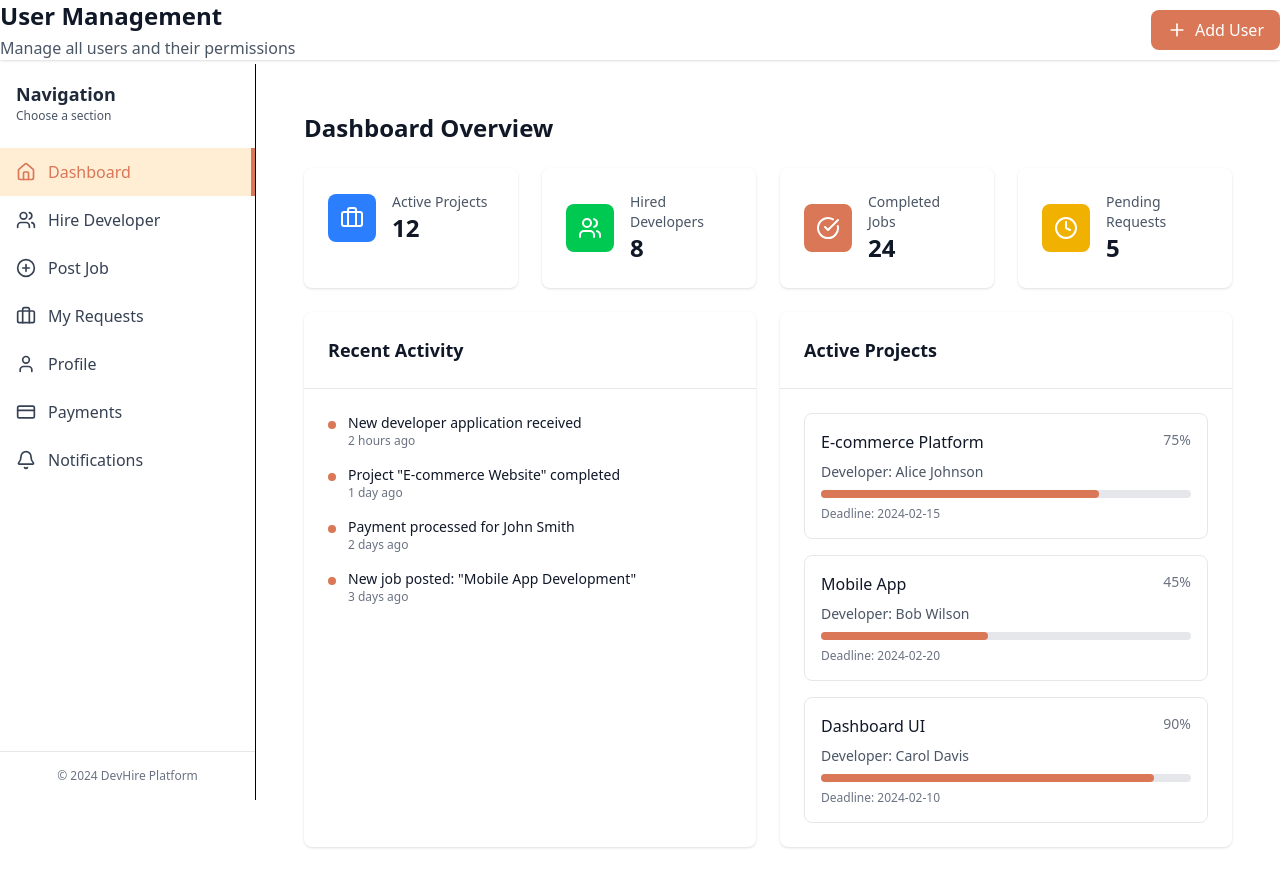
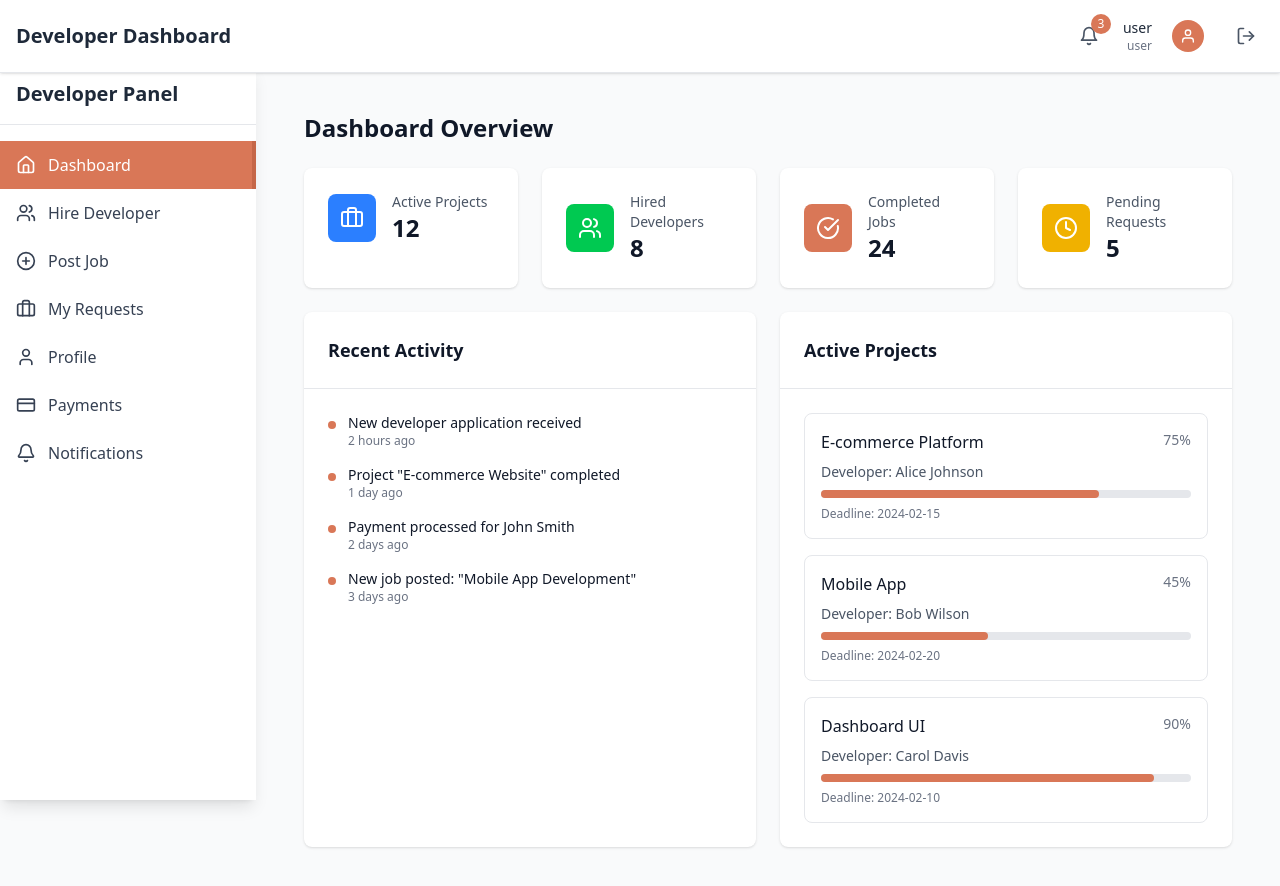
Before and after one commit to pratikshakandel100/Rahul_Group, a React (Vite) app in the folder Frontend/: page /user/dashboard in a window 1280 px wide. Shown: the top 886 px of the page. Built offline with nearby package versions, Linux system fonts and the light colour scheme.

Commit message:
code updated

```diff
--- a/Frontend/src/App.jsx
+++ b/Frontend/src/App.jsx
@@ -14,7 +14,7 @@ import  AdminLayout  from './component/layout/AdminLayout'
 import { Navigate } from "react-router-dom";
 
 // users
-import { UserLayout } from './component/layout/UserLayout'
+import  UserLayout  from './component/layout/UserLayout'
 import DashboardMain from './User/DashboardMain.jsx';
 import HireDeveloper from './User/HireDeveloper.jsx';
 import MyRequests from './User/MyRequests.jsx';
--- /dev/null
+++ b/Frontend/src/component/UserHeader.jsx
@@ -0,0 +1,61 @@
+
+import React from "react";
+import { FiMenu, FiBell, FiUser, FiLogOut } from "react-icons/fi";
+
+const UserHeader = ({ setIsSidebarOpen, developer }) => {
+  return (
+    <header className="fixed top-0 left-0 right-0 bg-white shadow-sm border-b border-gray-200 px-4 py-3 z-40">
+      <div className="flex items-center justify-between">
+        {/* Left side */}
+        <div className="flex items-center">
+          <button
+            onClick={() => setIsSidebarOpen(true)}
+            className="lg:hidden p-2 rounded-md hover:bg-gray-100 mr-2"
+          >
+            <FiMenu size={20} />
+          </button>
+          <h1 className="text-xl font-semibold text-gray-800">
+            Developer Dashboard
+          </h1>
+        </div>
+
+        {/* Right side */}
+        <div className="flex items-center space-x-4">
+          {/* Notifications */}
+          <button className="relative p-2 rounded-full hover:bg-gray-100 transition-colors">
+            <FiBell size={20} className="text-gray-600" />
+            <span className="absolute -top-1 -right-1 bg-[#d97757] text-white text-xs rounded-full h-5 w-5 flex items-center justify-center">
+              3
+            </span>
+          </button>
+
+          {/* Profile dropdown */}
+          <div className="flex items-center space-x-3">
+            <div className="hidden sm:block text-right">
+              <p className="text-sm font-medium text-gray-800">
+                {developer?.name || "John Doe"}
+              </p>
+              <p className="text-xs text-gray-500">
+                {developer?.title || "Full Stack Developer"}
+              </p>
+            </div>
+            <div className="relative">
+              <button className="flex items-center space-x-2 p-2 rounded-full hover:bg-gray-100 transition-colors">
+                <div className="w-8 h-8 bg-[#d97757] rounded-full flex items-center justify-center">
+                  <FiUser size={16} className="text-white" />
+                </div>
+              </button>
+            </div>
+          </div>
+
+          {/* Logout */}
+          <button className="p-2 rounded-full hover:bg-gray-100 transition-colors">
+            <FiLogOut size={20} className="text-gray-600" />
+          </button>
+        </div>
+      </div>
+    </header>
+  );
+};
+
+export default UserHeader;
--- /dev/null
+++ b/Frontend/src/component/UserSlider.jsx
@@ -0,0 +1,74 @@
+
+import React from "react";
+import { NavLink } from "react-router-dom";
+import {
+  User,
+  CrossIcon,
+  Home,
+Users,
+PlusCircle,
+Briefcase,
+CreditCard,
+Bell
+} from "lucide-react";
+
+const menuItems = [
+    { id: 'dashboard', name: 'Dashboard', icon: Home },
+    { id: 'hire-developer', name: 'Hire Developer', icon: Users },
+    { id: 'post-job', name: 'Post Job', icon: PlusCircle },
+    { id: 'my-requests', name: 'My Requests', icon: Briefcase },
+    { id: 'profile', name: 'Profile', icon: User },
+    { id: 'payments', name: 'Payments', icon: CreditCard },
+    { id: 'notifications', name: 'Notifications', icon: Bell },
+];
+
+export const UserSlider = ({ isOpen, setIsSidebarOpen }) => (
+  <>
+    {/* Mobile overlay */}
+    {isOpen && (
+      <div
+        className="fixed inset-0 opacity-50 bg-gray-200/30 z-30 lg:hidden"
+        onClick={() => setIsSidebarOpen(false)}
+      />
+    )}
+    <div
+      className={`
+      fixed top-16 left-0 h-[calc(100vh-4rem)] w-64 bg-white shadow-lg transform transition-transform duration-300 z-30
+      ${isOpen ? "translate-x-0" : "-translate-x-full"}
+      lg:translate-x-0
+    `}
+    >
+      <div className="flex items-center justify-between p-4 border-b border-gray-200">
+        <h2 className="text-xl font-bold text-gray-800">Developer Panel</h2>
+        <button
+          onClick={() => setIsSidebarOpen(false)}
+          className="lg:hidden p-1 rounded-md hover:bg-gray-100"
+        >
+          <CrossIcon size={20} />
+        </button>
+      </div>
+      <nav className="mt-4 overflow-y-auto h-[calc(100%-5rem)]">
+        {menuItems.map((item) => {
+          const Icon = item.icon;
+          return (
+            <NavLink
+              key={item.id}
+              to={`/user/${item.id}`}
+              className={({ isActive }) =>
+                `w-full flex items-center px-4 py-3 text-left transition-colors duration-200 ${
+                  isActive
+                    ? "bg-[#d97757] text-white border-r-4 border-[#c56647]"
+                    : "text-gray-700 hover:bg-gray-100"
+                }`
+              }
+              onClick={() => setIsSidebarOpen(false)}
+            >
+              <Icon size={20} className="mr-3" />
+              <span className="font-medium">{item.name}</span>
+            </NavLink>
+          );
+        })}
+      </nav>
+    </div>
+  </>
+);
--- a/Frontend/src/component/layout/UserLayout.jsx
+++ b/Frontend/src/component/layout/UserLayout.jsx
@@ -1,29 +1,45 @@
-import UserHeader from "../users/UserHeader";
-import Sidebar from "../../User/Sidebar";
+import React, { useState } from "react";
 import { Outlet } from "react-router-dom";
-import { User } from "lucide-react";
+import { UserSlider } from "../../component/UserSlider"; // Your sidebar component
+import UserHeader from "../UserHeader";
 
-export const UserLayout = () => {
+const userData = {
+  name: "user",
+  title: "user",
+  email: "user@example.com",
+  phone: "123-456-7890",
+  location: "Remote",
+  hourlyRate: 50,
+  availability: "Available",
+  bio: "Experienced developer specializing in modern web applications.",
+  skills: ["React", "Node.js", "MongoDB"],
+};
+
+const UserLayout = () => {
+  // Sidebar state for mobile
+  const [isSidebarOpen, setIsSidebarOpen] = useState(false);
+
   return (
-    <div className="min-h-screen flex flex-col">
+    <div className="min-h-screen bg-gray-50">
+      <UserHeader setIsSidebarOpen={setIsSidebarOpen} developer={userData} />
 
-      <header className="fixed top-0 left-0 right-0 z-50 bg-white shadow">
-        <UserHeader />
-      </header>
-
-      {/* Content below Header */}
-      <div className="flex flex-1 pt-[64px]">
-
-        {/* Fixed Sidebar */}
-        <aside className="w-64 fixed top-[64px] bottom-0 left-0 bg-white border-r z-40">
-          <Sidebar />
-        </aside>
-
-        {/* Main content area */}
-        <main className="ml-64 w-full p-6 overflow-y-auto">
+      <div className="flex pt-16">
+        {" "}
+        {/* pt-16 for header height */}
+        {/* Sidebar */}
+        <UserSlider
+          isOpen={isSidebarOpen}
+          setIsSidebarOpen={setIsSidebarOpen}
+          // activeTab={activeTab}
+          // setActiveTab={setActiveTab}
+        />
+        {/* Main Content */}
+        <main className="flex-1 min-h-[calc(100vh-4rem)] p-4 sm:p-6 lg:ml-64 transition-all">
           <Outlet />
         </main>
       </div>
     </div>
   );
 };
+
+export default UserLayout;
```
